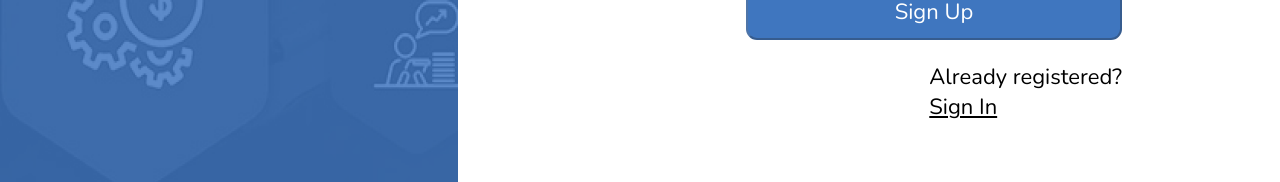
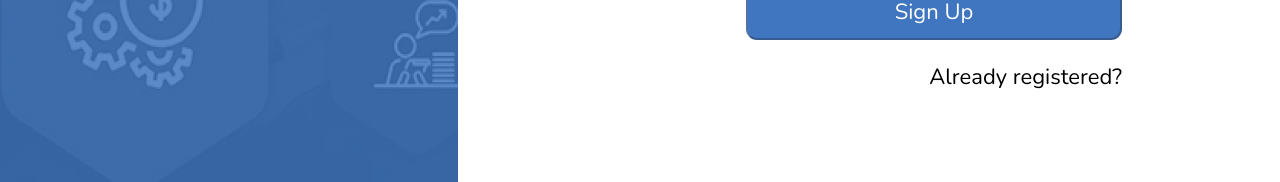
Before and after one commit to Hardikhm125/IT-314, a React (Create React App) app: page / in a window 1280 px wide. Shown: the part 537-719 px from the top of the page. Built offline with nearby package versions, Linux system fonts and the light colour scheme.

Commit message:
Final Signin

```diff
--- a/src/index.css
+++ b/src/index.css
@@ -63,7 +63,7 @@ form {
 
 a,
 a:visited {
-    color: white;
+    color: white !important;
 }
 
 input[type="text"],
```
